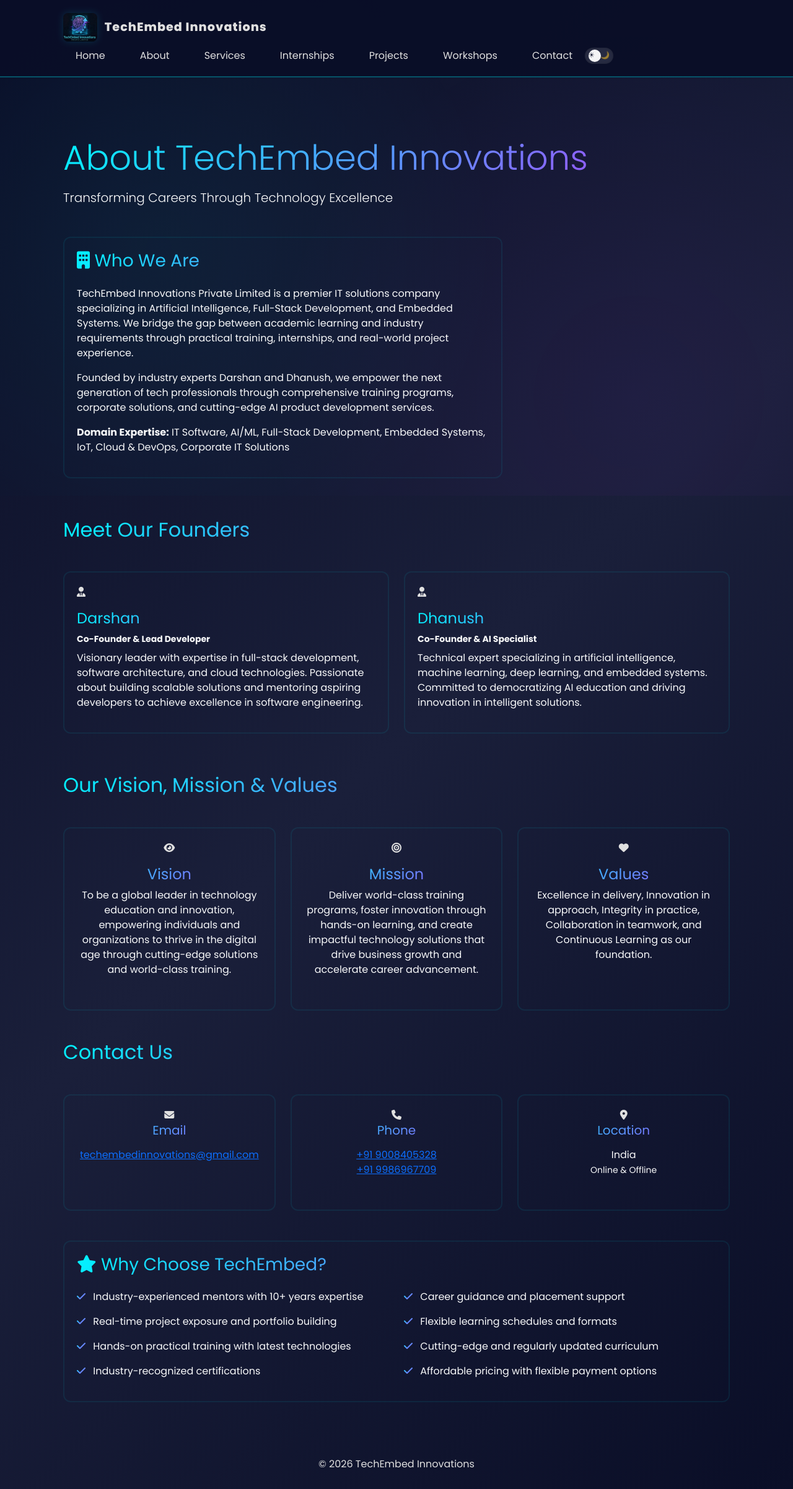
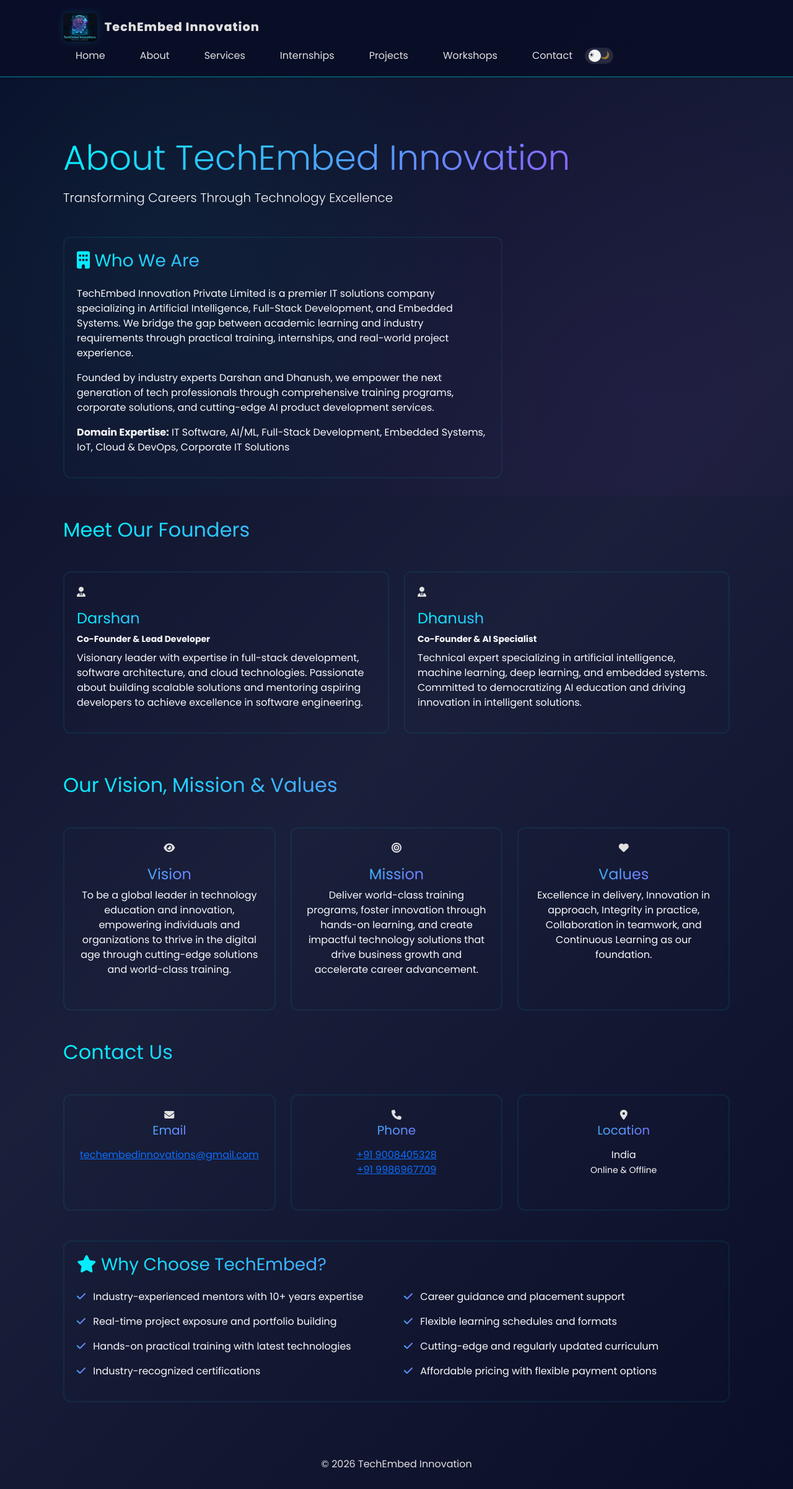
Before and after one commit to Dhanush241124/TechEmbedInnovations, a React (Vite) app: page /about in a window 1280 px wide. Shown: the whole page at 62% size. Built offline with nearby package versions, Linux system fonts and the light colour scheme.

Commit message:
Innovations spelling changes are done

```diff
--- a/index.html
+++ b/index.html
@@ -3,7 +3,7 @@
   <head>
     <meta charset="utf-8" />
     <meta name="viewport" content="width=device-width, initial-scale=1.0" />
-    <title>TechEmbed Innovations - React</title>
+    <title>TechEmbed Innovation </title>
     <link rel="preconnect" href="https://fonts.googleapis.com">
     <link rel="preconnect" href="https://fonts.gstatic.com" crossorigin>
     <link href="https://fonts.googleapis.com/css2?family=Poppins:wght@300;400;600;700;800&display=swap" rel="stylesheet">
--- a/src/components/Footer.jsx
+++ b/src/components/Footer.jsx
@@ -4,7 +4,7 @@
   return (
     <footer className="py-4 neon-border-top">
       <div className="container text-center">
-        <p className="mb-1">© {new Date().getFullYear()} TechEmbed Innovations</p>
+        <p className="mb-1">© {new Date().getFullYear()} TechEmbed Innovation</p>
 
       </div>
     </footer>
--- a/src/components/Navbar.jsx
+++ b/src/components/Navbar.jsx
@@ -41,7 +41,7 @@
               fontWeight: 800,
             }}
           >
-            TechEmbed Innovations
+            TechEmbed Innovation
           </span>
         </NavLink>
         <button
--- a/src/pages/About.jsx
+++ b/src/pages/About.jsx
@@ -4,7 +4,7 @@
   return (
     <div className="container py-5">
       <section className="mb-5 mt-5">
-        <h1 className="display-4 neon-text mb-3">About TechEmbed Innovations</h1>
+        <h1 className="display-4 neon-text mb-3">About TechEmbed Innovation</h1>
         <p className="lead text-light">Transforming Careers Through Technology Excellence</p>
       </section>
 
@@ -13,7 +13,7 @@
           <div className="col-lg-8">
             <div className="neon-card">
               <h3 className="neon-text mb-4"><i className="fas fa-building"></i> Who We Are</h3>
-              <p className="text-light mb-3">TechEmbed Innovations Private Limited is a premier IT solutions company specializing in Artificial Intelligence, Full-Stack Development, and Embedded Systems. We bridge the gap between academic learning and industry requirements through practical training, internships, and real-world project experience.</p>
+              <p className="text-light mb-3">TechEmbed Innovation Private Limited is a premier IT solutions company specializing in Artificial Intelligence, Full-Stack Development, and Embedded Systems. We bridge the gap between academic learning and industry requirements through practical training, internships, and real-world project experience.</p>
               <p className="text-light mb-3">Founded by industry experts Darshan and Dhanush, we empower the next generation of tech professionals through comprehensive training programs, corporate solutions, and cutting-edge AI product development services.</p>
               <p className="text-light"><strong className="text-neon">Domain Expertise:</strong> IT Software, AI/ML, Full-Stack Development, Embedded Systems, IoT, Cloud & DevOps, Corporate IT Solutions</p>
             </div>
--- a/src/pages/Home.jsx
+++ b/src/pages/Home.jsx
@@ -9,7 +9,7 @@
             <div className="hero-icon mb-4">
               <i className="fas fa-brain neon-icon"></i>
             </div>
-            <h1 className="display-3 fw-bold neon-text mb-3 animate-fade-in">TechEmbed Innovations</h1>
+            <h1 className="display-3 fw-bold neon-text mb-3 animate-fade-in">TechEmbed Innovation</h1>
             <p className="lead text-light mb-4 animate-fade-in">Innovating Intelligence. Empowering Future.</p>
             <p className="h5 text-light mb-5 animate-fade-in">Leading Provider of IT Solutions, AI Training, and Full-Stack Development</p>
             <div className="hero-buttons mt-5">
```
Also changed, not shown: 2 other files (tests, documents, lock files or other folders).
